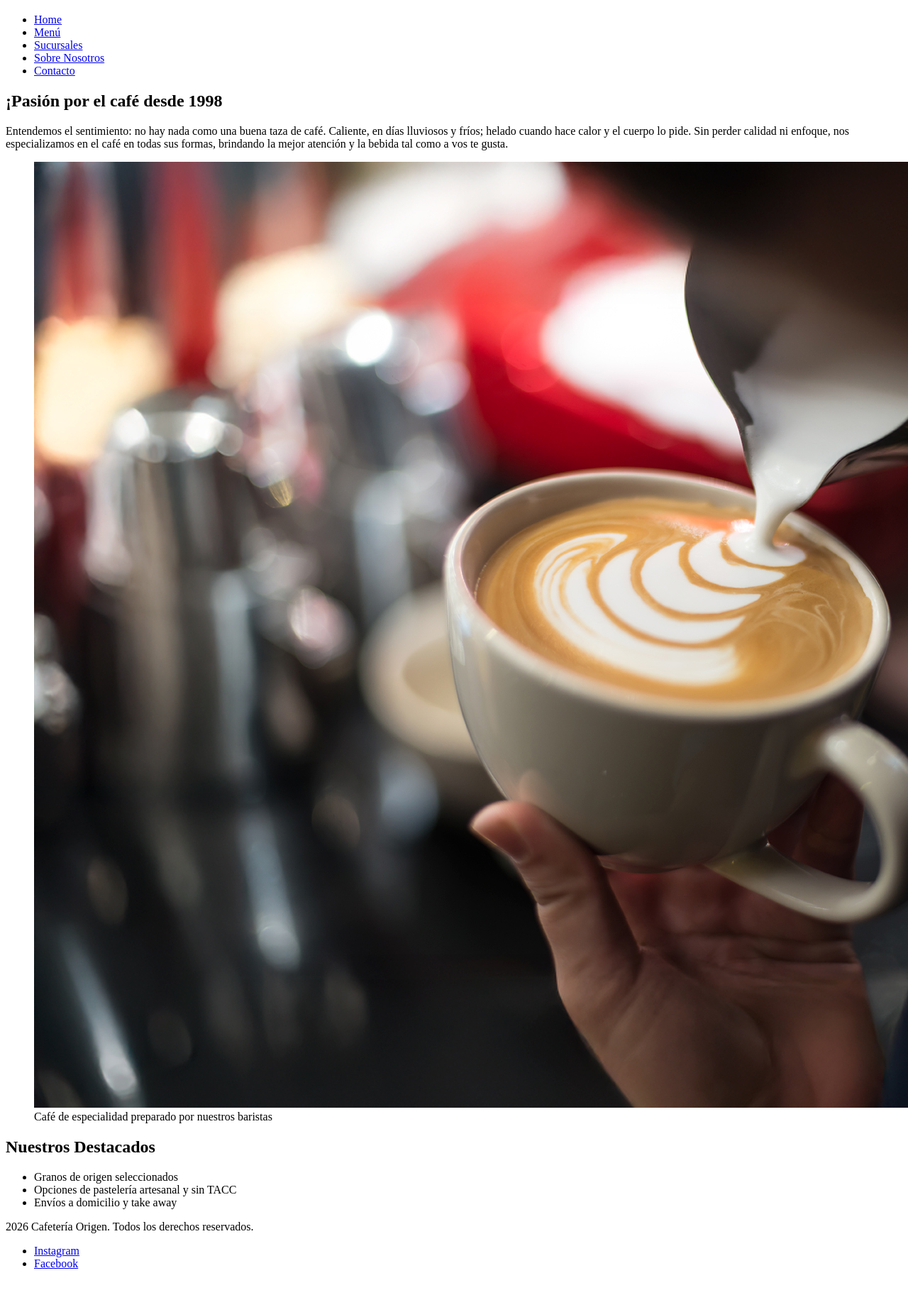
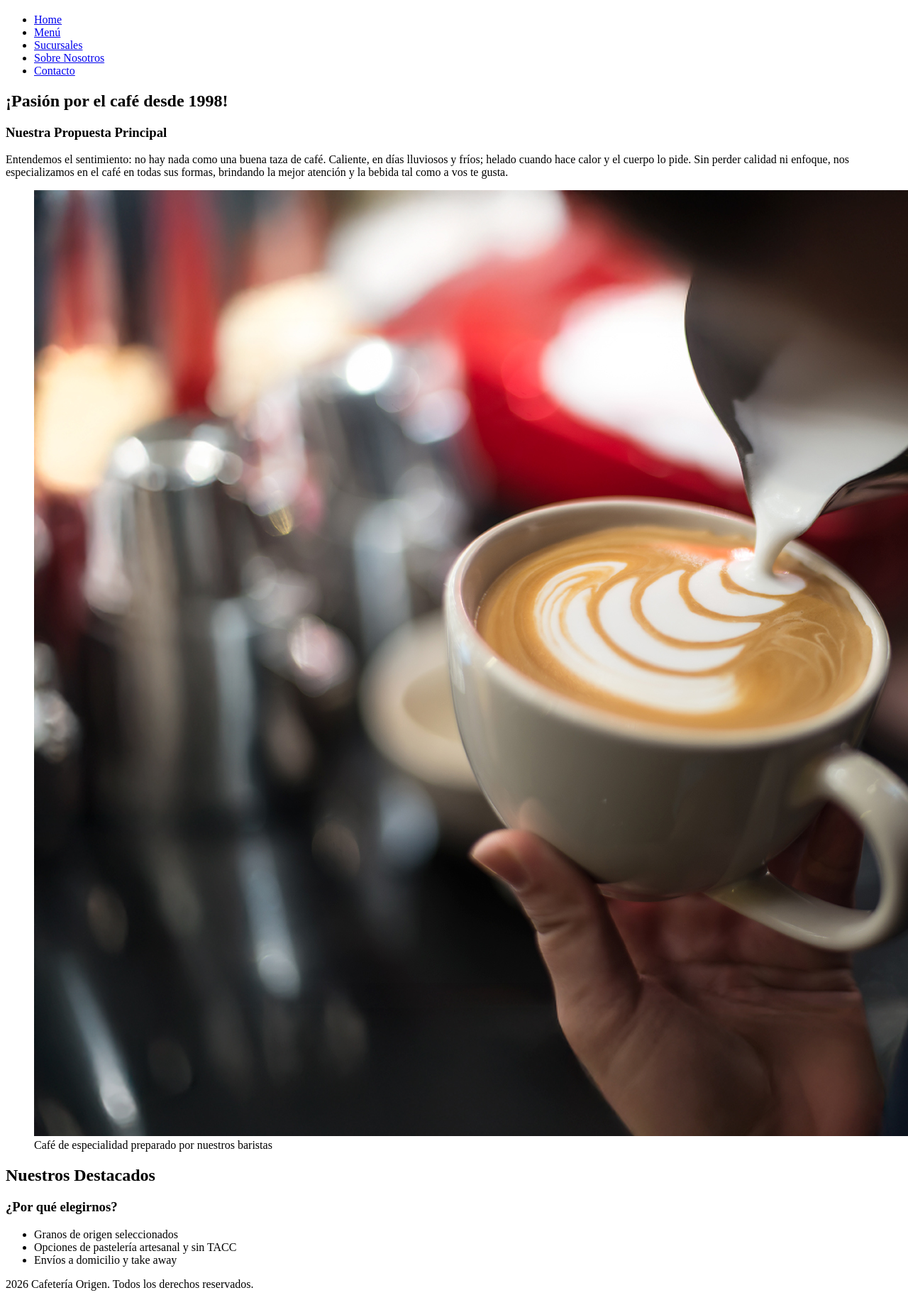
Before and after one commit to melaguirre98/pre-entrega-1-desarrollo-web, a plain HTML site: page MiProyectoCoder/index.html in a window 1280 px wide. Shown: the part 61-1893 px from the top of the page at 71% size. Before the commit the page ends 1867 px from the top, so only its background shows below. Drawn offline with Linux system fonts and the light colour scheme.

Commit message:
Update index.html

```diff
--- a/MiProyectoCoder/index.html
+++ b/MiProyectoCoder/index.html
@@ -3,6 +3,7 @@
 <head>
     <meta charset="UTF-8">
     <meta name="viewport" content="width=device-width, initial-scale=1.0">
+    <link rel="stylesheet" href="styles/styles.css">
     <title>Cafeteria Origen</title>
 </head>
 <body>
@@ -20,7 +21,9 @@
     </header>
     <main>
         <section>
-        <h2>¡Pasión por el café desde 1998</h2>
+        <h2>¡Pasión por el café desde 1998!</h2>
+        <article>
+                <h3>Nuestra Propuesta Principal</h3>
         <p>
             Entendemos el sentimiento: no hay nada como una buena taza de café. Caliente, en días lluviosos y fríos;
             helado cuando hace calor y el cuerpo lo pide. Sin perder calidad ni enfoque, nos especializamos en el café
@@ -30,14 +33,19 @@
         <img src="cafebarista.jpg" alt="taza de cafe de especialidad con dibujo hecho con espuma de leche">
         <figcaption>Café de especialidad preparado por nuestros baristas</figcaption>
         </figure>
+        </article>
         </section>
+
         <section>
             <h2>Nuestros Destacados</h2>
+            <article>
+                <h3>¿Por qué elegirnos?</h3>
                 <ul>
                     <li>Granos de origen seleccionados</li>
                     <li>Opciones de pastelería artesanal y sin TACC</li>
                     <li>Envíos a domicilio y take away</li>
                 </ul>
+            </article>
         </section>
     </main>
 <footer>
```
Lines whose indentation alone changed are shown as unchanged.
